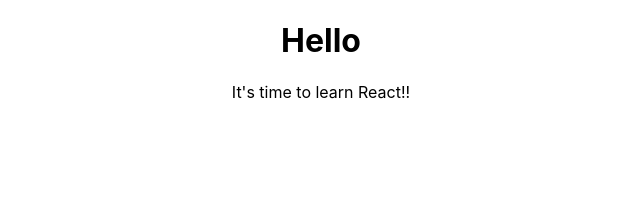
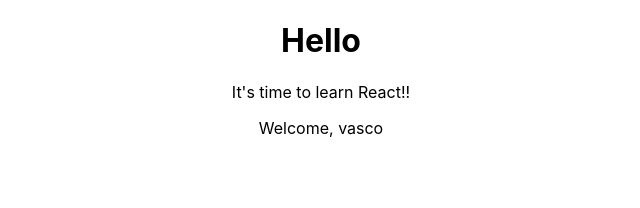
Before and after one commit to elperez365/reactExercises, a React (Create React App) app in the folder appesercizireact/: page / in a window 1280 px wide. Shown: the top 208 px of the page, without its empty margins (319-959 px from the left). Built offline with nearby package versions, Linux system fonts and the light colour scheme.

Commit message:
exercise 2 loaded

```diff
--- a/appesercizireact/src/App.js
+++ b/appesercizireact/src/App.js
@@ -1,11 +1,13 @@
 
 import './App.css';
 import Hello from './Hello';
+import Welcome from './Welcome';
 
 function App() {
   return (
     <div className="App">
      <Hello/>
+     <Welcome name= "vasco"/>
     </div>
   );
 }
--- /dev/null
+++ b/appesercizireact/src/Welcome.js
@@ -0,0 +1,13 @@
+import React from "react";
+
+class   Welcome   extends React.Component{
+
+
+    render(){
+        return(
+            <p>Welcome, {this.props.name}</p>
+        )
+    }
+}
+
+export default Welcome
--- a/appesercizireact/src/compoinit.js
+++ b/appesercizireact/src/compoinit.js
@@ -11,3 +11,5 @@ class   a    extends React.Component{
         )
     }
 }
+
+export default a
```
